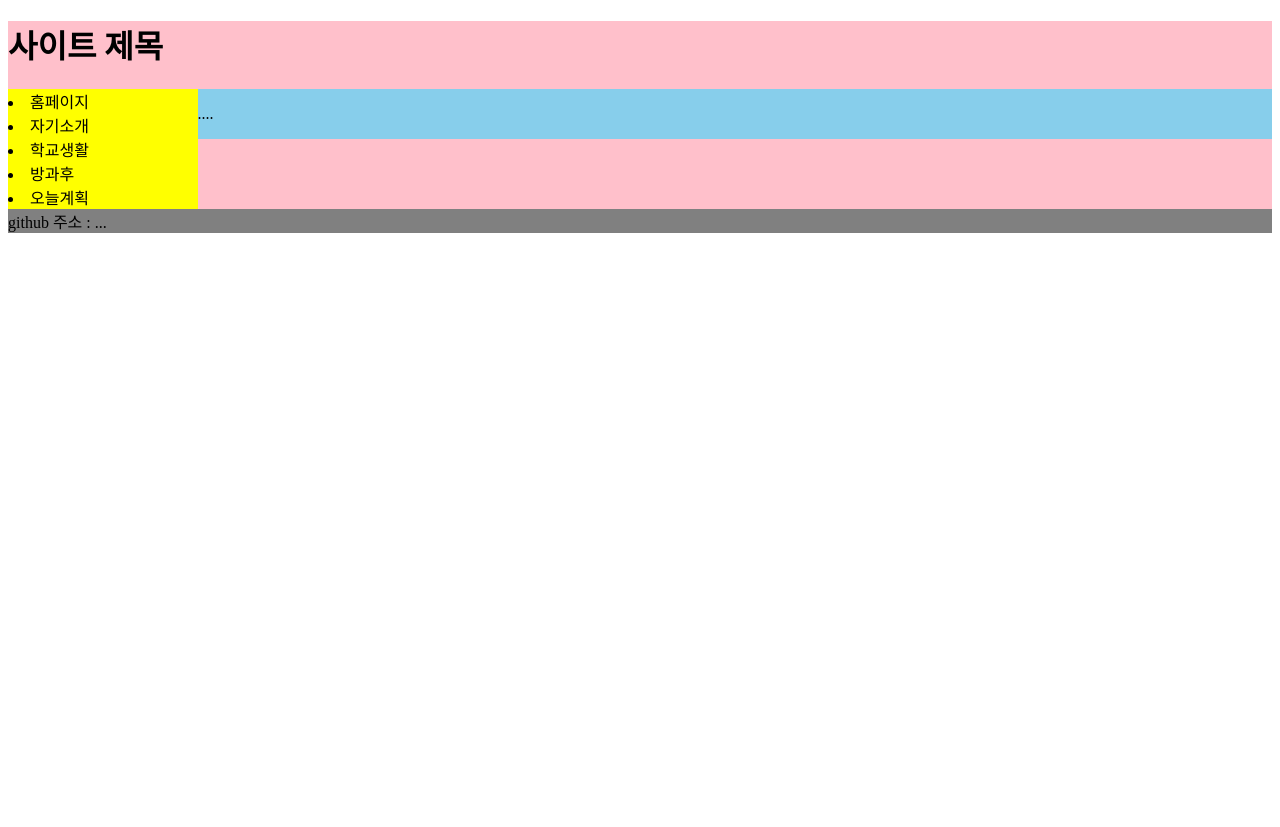
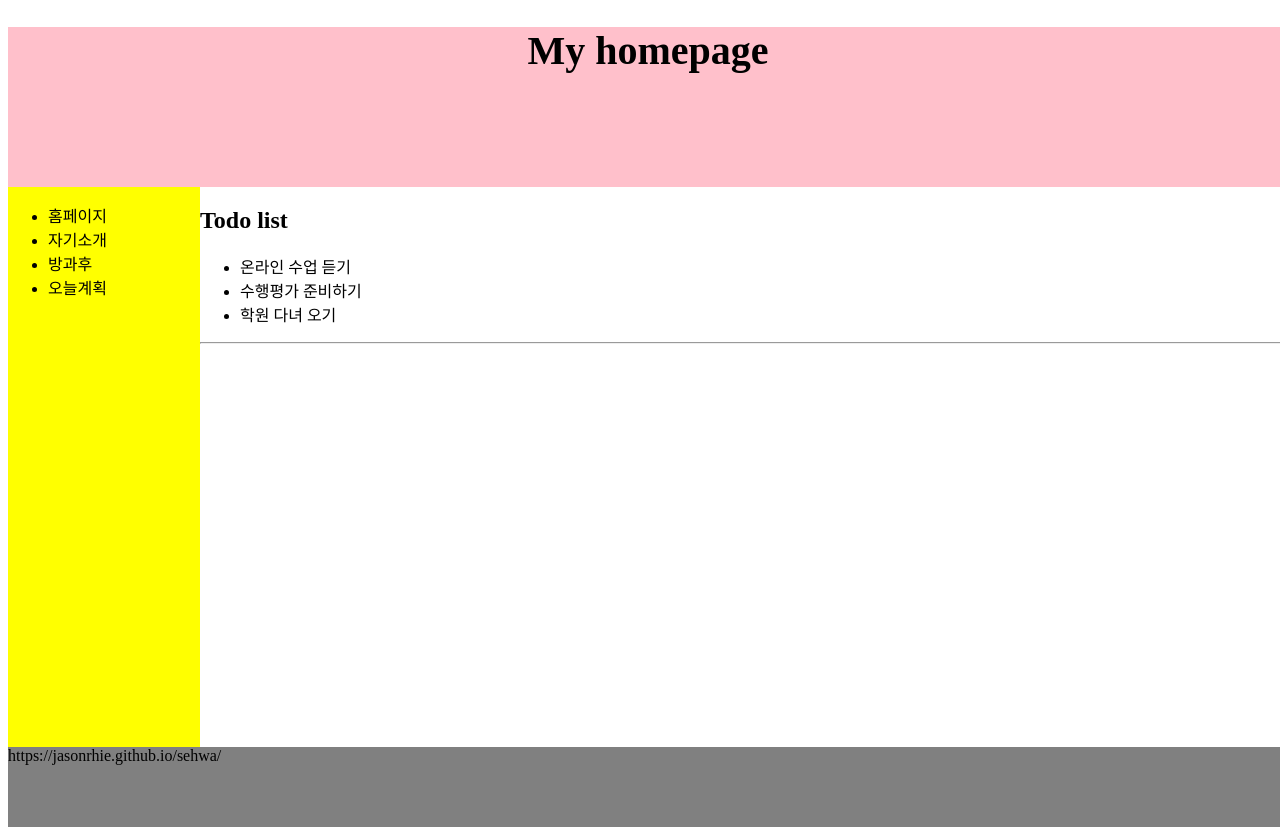
Before and after one commit to jasonrhie/sehwa, a plain HTML site: page index.html in a window 1280 px wide. Before the commit the page ends 800 px from the top, so only its background shows below. Drawn offline with Linux system fonts and the light colour scheme.

Commit message:
Add files via upload

```diff
--- a/index.html
+++ b/index.html
@@ -4,45 +4,106 @@
     <meta charset="UTF-8">
     <meta http-equiv="X-UA-Compatible" content="IE=edge">
     <meta name="viewport" content="width=device-width, initial-scale=1.0">
-    <title>Document</title>
+    <title>info</title>
     <style>
+        html, body {
+            width: 100%;
+            height: 100%;
+            }
         #header {
-            background-color: pink;
+            height: 20%;
+            background-color:pink;
+            }
+        h1 {
+            font-size: 40px;
+            text-align:center;
+            }
+        #nav {
+            width: 15%;
+            height: 70%;
+            background-color:yellow;
+            float:left;
+            }
+        #footer {
+            height: 10%;
+            background-color:grey;
+            clear: both;
+            }
+        #container {
+            width:85%;
+            height:70%;
+            float:right;
+            }
+        img {
+            width: 150px;
+            height: 150px;
+            margin: 10px;
         }
-         #nav {
-            width: 15%;
-            background-color: yellow;
-            float: left;
+        #container ul:active {
+            display : none;
         }
-        #container {
-            width: 85%;
-            background-color:skyblue;
-            float: right;
+        #container div {
+            width: 100px;
+            height: 100px;
+            background-color: red;
+            position: relative;
+            animation-name: ex;
+            animation-duration: 10s;
+            animation-iteration-count: infinite;
         }
-        #footer {
-            background-color: grey;
-            clear: both;
+        @keyframes ex {
+            0% {
+                background-color: red;
+                left: 0px;
+                top: 0px;
+            }
+            25% {
+                background-color: yellow;
+                left: 200px;
+                top: 0px
+            }
+            50% {
+                background-color: green;
+                left: 200px;
+                top: 200px;
+            }
+            75% {
+                background-color: blue;
+                left: 0px;
+                top: 200px;
+            }
+            100% {
+                background-color: red;
+                left: 0px;
+                top: 0px;
+            }
         }
-
     </style>
 </head>
 <body>
     <div id="header">
-        <h1>사이트 제목</h1>
-    <div id="nav"
+        <h1>My homepage</h1>
+    </div>
+    <div id="nav">
         <ul>
             <li>홈페이지</li>
             <li>자기소개</li>
-            <li>학교생활</li>
             <li>방과후</li>
             <li>오늘계획</li>
-         </ul>
+        </ul>
     </div>
     <div id="container">
-        <p>....</p>
+        <h2>Todo list</h2>
+        <ul>
+            <li>온라인 수업 듣기</li>
+            <li>수행평가 준비하기</li>
+            <li>학원 다녀 오기</li>
+        </ul>
+        <hr>
     </div>
     <div id="footer">
-        github 주소 : ...
+        https://jasonrhie.github.io/sehwa/
     </div>
+
 </body>
 </html>
```
